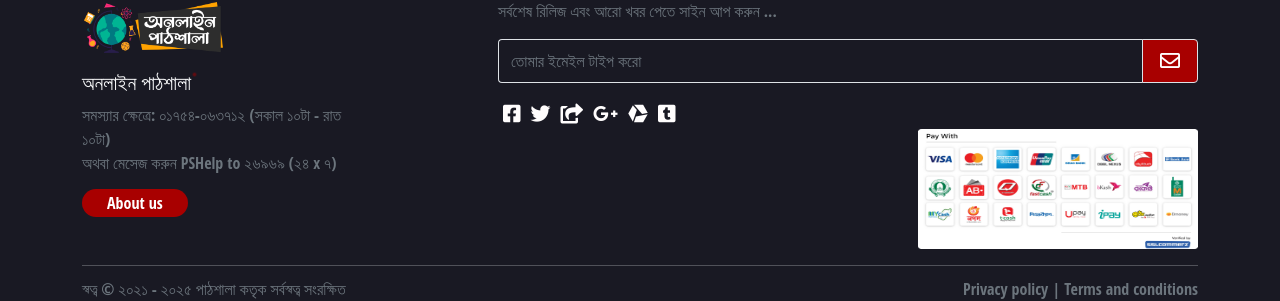
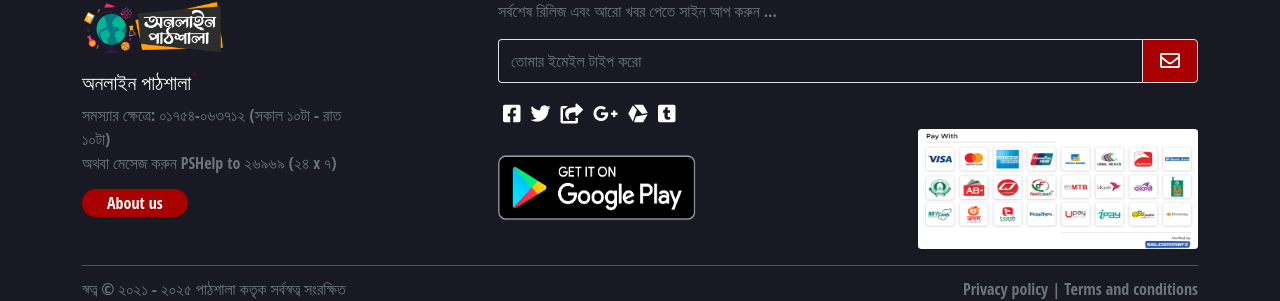
Before and after one commit to rajibhasan01/pathsala-educational-site, a React (Create React App) app: page / in a window 1280 px wide. Shown: the part 3063-3364 px from the top of the page. Built offline with nearby package versions, Linux system fonts and the light colour scheme; no server answers.

Commit message:
google play image added on footer

```diff
--- a/src/components/Footer/Footer.css
+++ b/src/components/Footer/Footer.css
@@ -83,3 +83,8 @@
     width: 280px;
     height: 120px;
 }
+.googlePlay{
+    width: 250px;
+    height: 100px;
+
+}
--- a/src/components/Footer/Footer.js
+++ b/src/components/Footer/Footer.js
@@ -2,6 +2,7 @@ import React from 'react';
 import './Footer.css';
 import logo from '../../last_logo.png';
 import payWith from '../../image/pay_with.png';
+import googlePlay from '../../image/google_play.png'
 import { Image } from 'react-bootstrap';
 import { Link } from 'react-router-dom';
 
@@ -41,7 +42,12 @@ const Footer = () => {
                             <i className="fab fa-tumblr-square ic"></i>
 
                         </div>
-                        <Image src={payWith} className="payWith mt-2 mt-md-0 ms-md-auto me-md-0" />
+
+                        <div className="d-md-flex justify-content-between">
+                            <Image src={googlePlay} className="googlePlay mt-2 py-3 pe-md-5" />
+
+                            <Image src={payWith} className="payWith mt-2 mt-md-0 ms-md-auto me-md-0" />
+                        </div>
 
                     </div>
                 </div>
```
Also changed, not shown: src/image/google_play.png (added).
